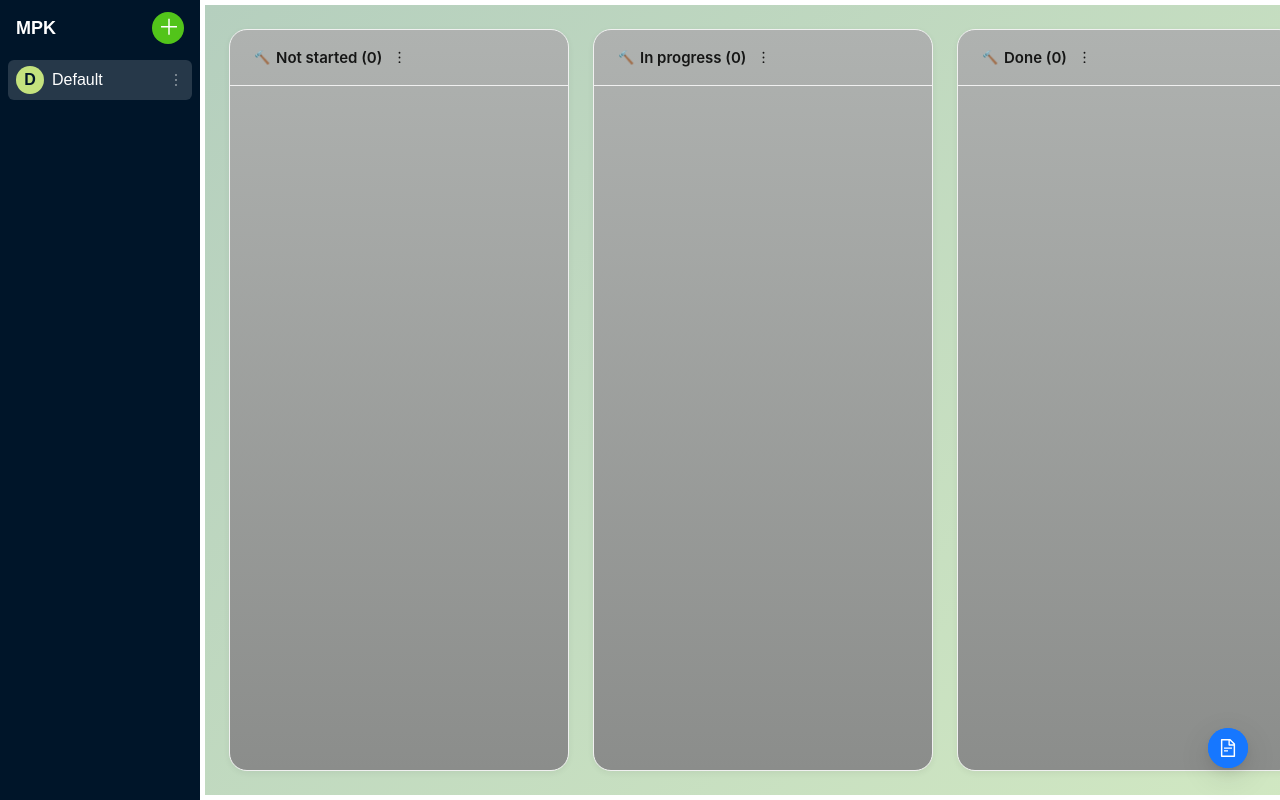
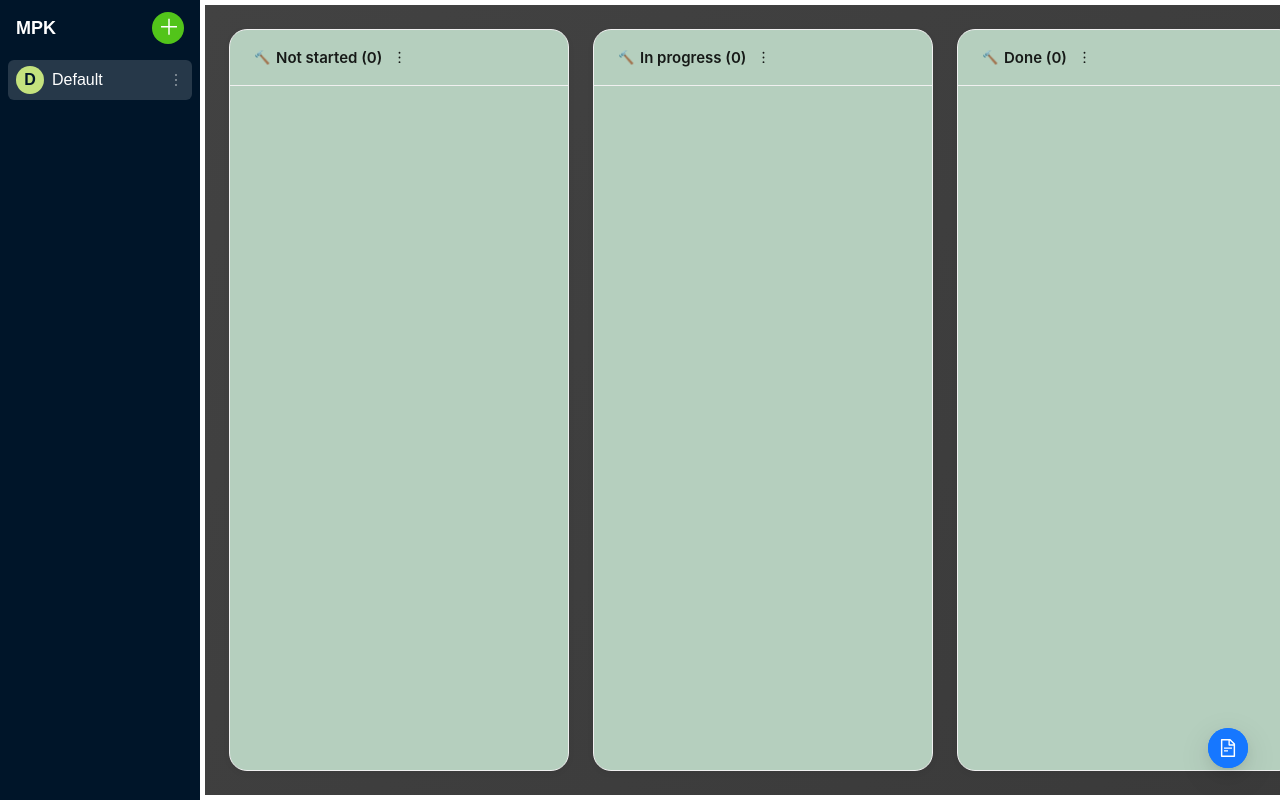
Before and after one commit to Mark70522/kanbanboard, a Vue app: page / in a window 1280 px wide. Built offline with nearby package versions, Linux system fonts and the light colour scheme.

Commit message:
update style

```diff
--- a/src/components/BaseKanbanColumn.vue
+++ b/src/components/BaseKanbanColumn.vue
@@ -83,7 +83,7 @@ const header = computed(() =>
   width:340px;border-radius:18px;overflow:hidden;
 
   /* 由白变柔灰渐变 */
-  background:linear-gradient(180deg,#afb2b0 0%,#8b8d8b 100%);
+  background:linear-gradient(180deg,#b5cfbe 0%,#b5cfbe 100%);
   box-shadow:0 2px 6px rgba(0,0,0,.06);
 }
 
--- a/src/pages/BoardPage.vue
+++ b/src/pages/BoardPage.vue
@@ -49,7 +49,7 @@ function addColumn() {
   /* background:#f0f2f5; */
 
   /* 示例 2：淡淡蓝灰渐变 */
-  background:linear-gradient(135deg,#b5cfbe 0%,#d1e8c2 100%);
+  background:linear-gradient(135deg,#424242 0%,#3a3a3a 100%);
 
   /* 示例 3：纯色深蓝（夜间主题） */
   /* background:#1a1b1f; */
```
